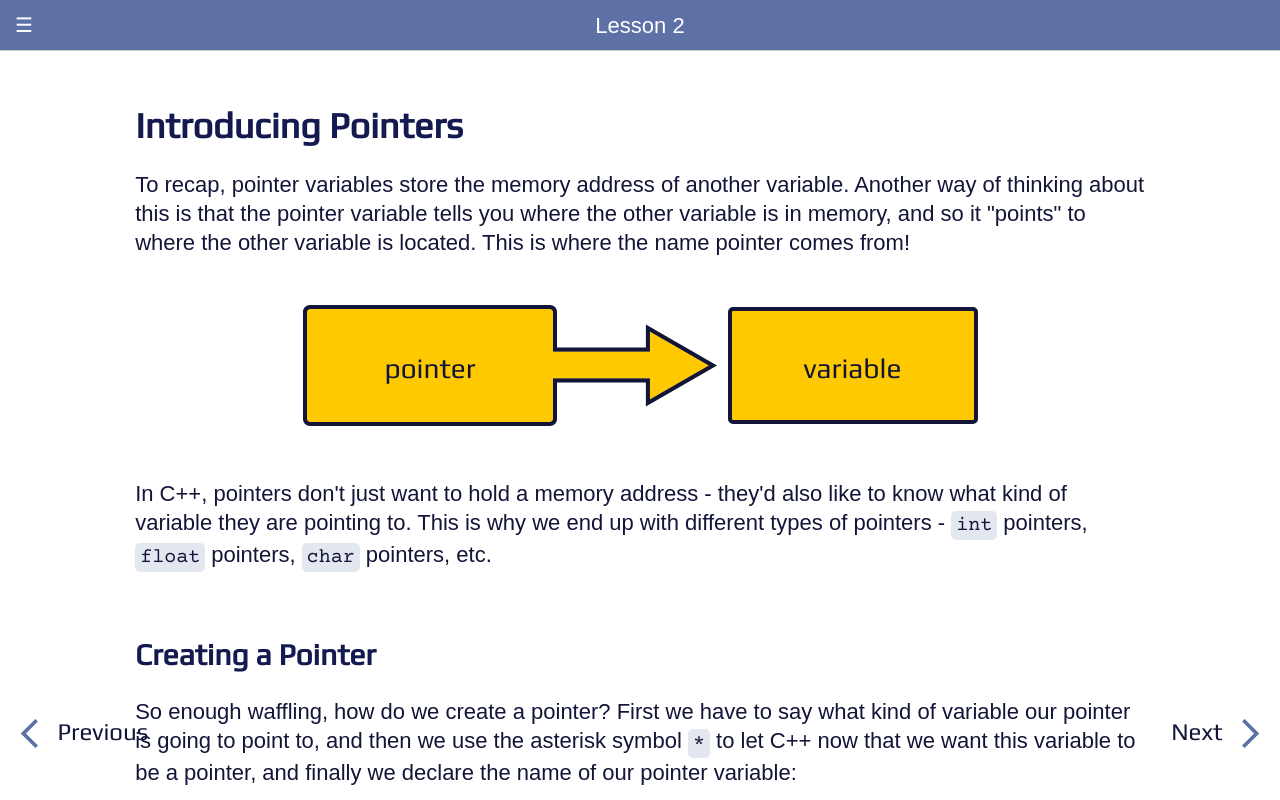
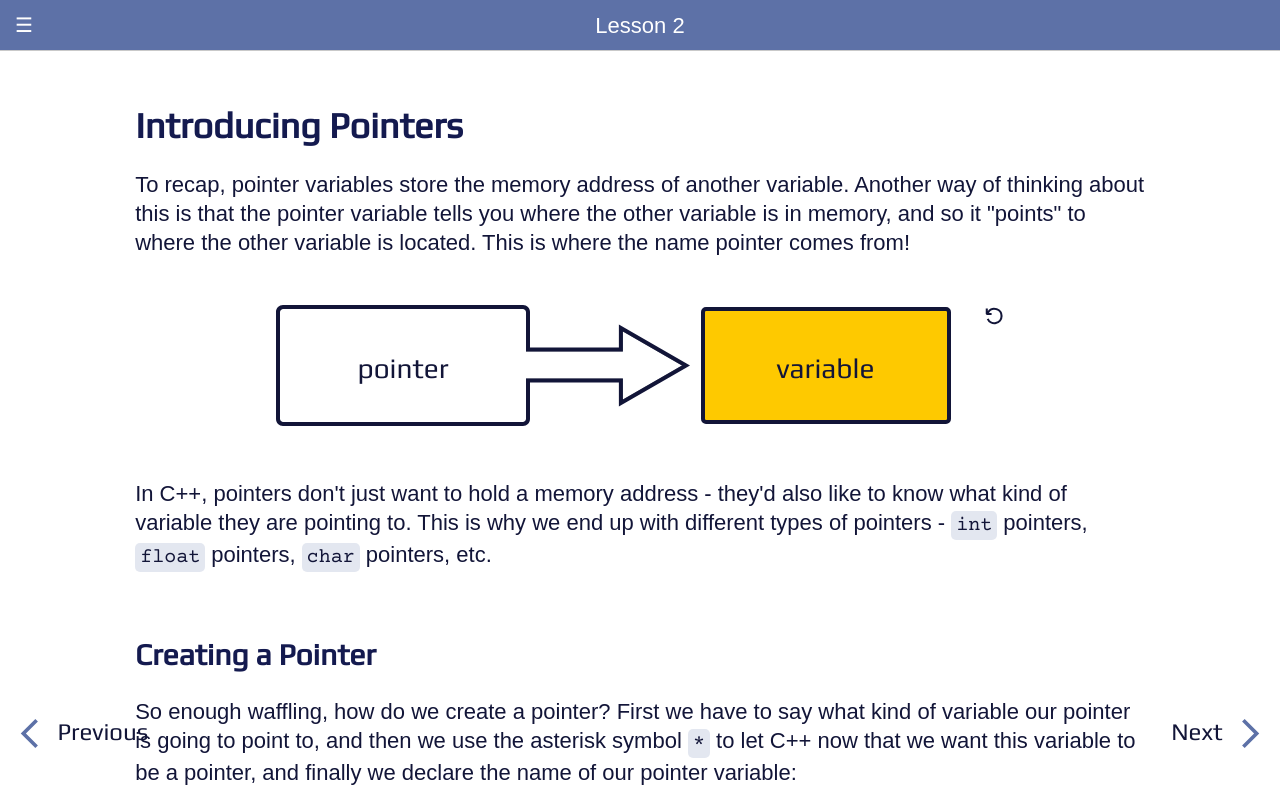
Before and after one commit to uclaacm/parcel-pointers, a React app: page /lesson-2-2 in a window 1280 px wide. Shown: the top 800 px of the page. Built offline with nearby package versions, Linux system fonts and the light colour scheme; a web font is replaced by a local one.

Commit message:
Fixed Arrow Animation

```diff
--- a/src/components/FillArrow.tsx
+++ b/src/components/FillArrow.tsx
@@ -1,5 +1,6 @@
 import { useRef, useEffect, useMemo, useState } from 'react';
 import '../styles/FillArrow.scss';
+import { VscDebugRestart } from 'react-icons/vsc';
 
 interface FillArrowProps {
   text1: string;
@@ -33,8 +34,15 @@ function FillArrow(props: FillArrowProps): JSX.Element {
 
   const isInViewport = useIsInViewport(ref);
 
+  const [animate, setAnimate] = useState(false);
+
+  useEffect(() => {
+    if (isInViewport && !animate) setAnimate(true);
+  }, [isInViewport, animate]);
+
   return (
-    <div ref={ref}>
+    <div ref={ref} className="overall-container">
+      <VscDebugRestart className="reset" onClick={() => setAnimate(false)} />
       <span className="fill-arrow-container">
         <div className="fill-arrow">
           <div
@@ -47,7 +55,7 @@ function FillArrow(props: FillArrowProps): JSX.Element {
               viewBox="0 0 415 121"
               fill="none"
               xmlns="http://www.w3.org/2000/svg"
-              className={isInViewport ? 'arrow-animation' : ''}
+              className={animate ? 'arrow-animation' : ''}
             >
               <clipPath id="arrow">
                 <path
@@ -90,7 +98,7 @@ function FillArrow(props: FillArrowProps): JSX.Element {
               viewBox="0 0 250 117"
               fill="none"
               xmlns="http://www.w3.org/2000/svg"
-              className={isInViewport ? 'box-animation' : ''}
+              className={animate ? 'box-animation' : ''}
             >
               <clipPath id="box">
                 <rect
--- a/src/styles/FillArrow.scss
+++ b/src/styles/FillArrow.scss
@@ -1,4 +1,11 @@
 @import './global';
+
+.overall-container {
+  display: flex;
+  flex-direction: row-reverse;
+  gap: 2rem;
+  justify-content: center;
+}
 
 .fill-arrow-container {
   display: flex;
@@ -41,14 +48,14 @@
 
 .arrow-animation {
   animation: arrow-box 2s linear;
-  background: linear-gradient(to right, #fec900 50%, yellow 50%);
+  background: linear-gradient(to right, white 50%, #fec900 50%);
   background-position: left;
   background-size: 200% 100%;
 }
 
 .box-animation {
   animation: arrow-box 2s linear forwards;
-  animation-delay: 2s;
+  animation-delay: 1.9s;
   background: linear-gradient(to right, white 50%, #fec900 50%);
   background-position: left;
   background-size: 200% 100%;
@@ -79,3 +86,13 @@
     background-size: 200% 100%;
   }
 }
+
+.reset {
+  position: relative;
+  // left: 5rem;
+
+  &:hover {
+    color: blue;
+    cursor: pointer;
+  }
+}
```
